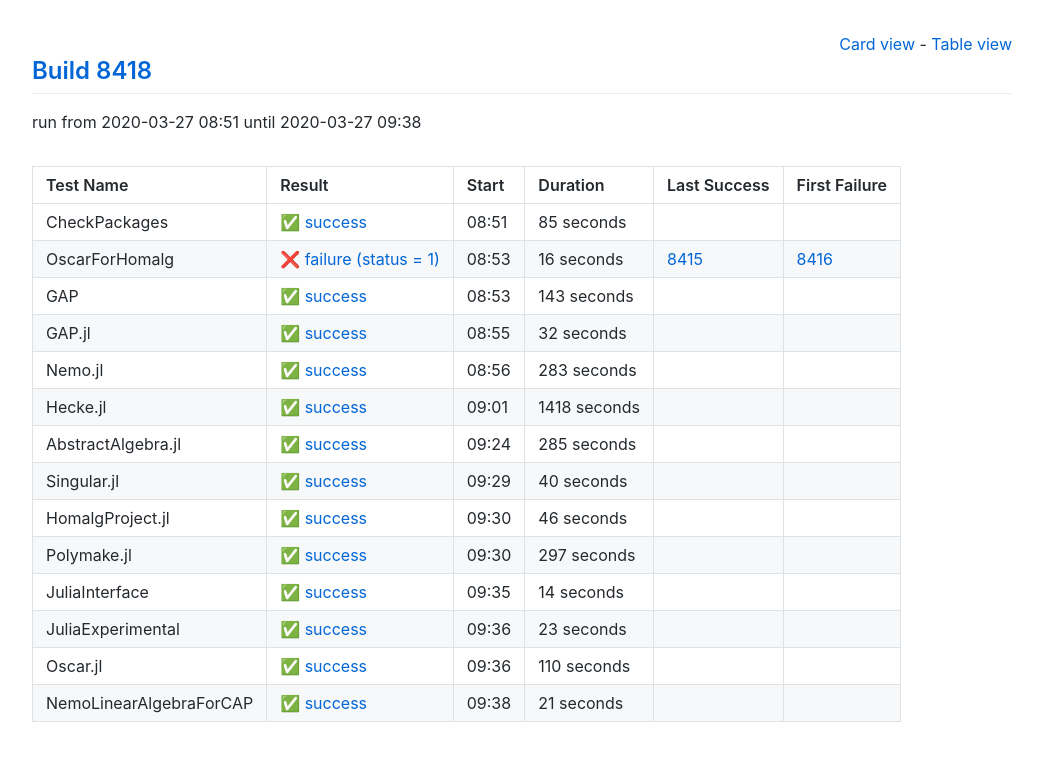
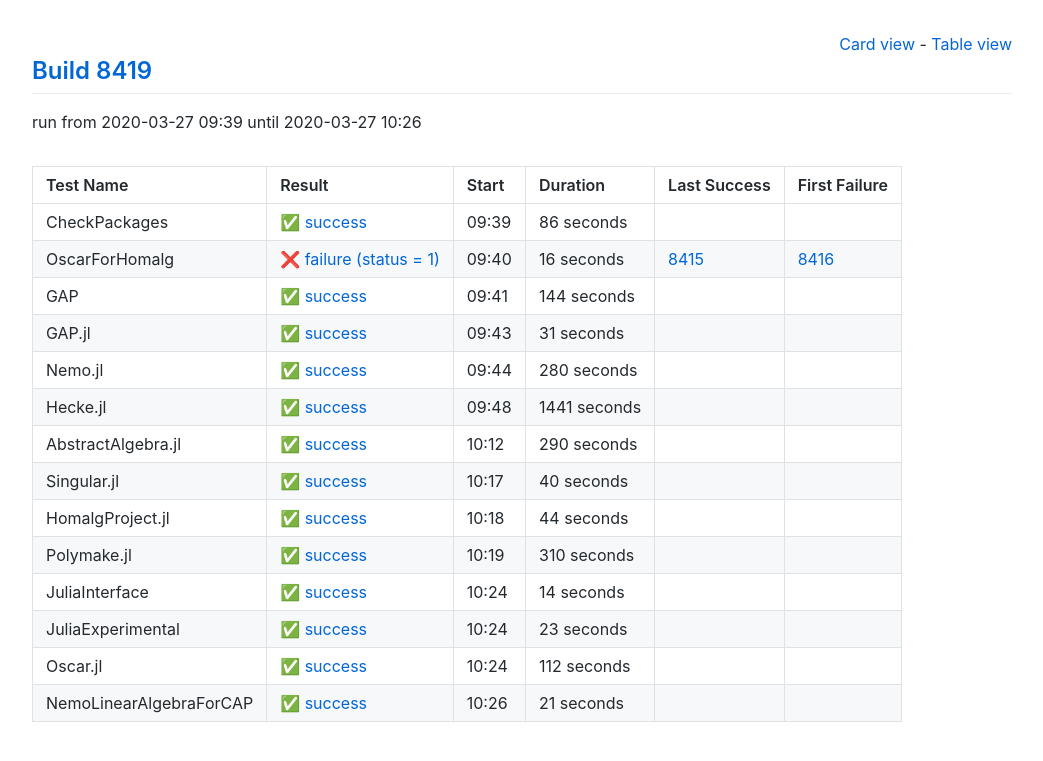
Before and after one commit to oscar-system/oscar-ci-status, a Jekyll site: the page built from table.html, in a window 1280 px wide. Shown: the top 761 px of the page, without its empty margins (118-1161 px from the left). Built offline with Jekyll 4.4.1, drawn with Linux system fonts in a browser that asks for light colours.

Commit message:
Build 8419

```diff
--- a/_data/ci.yml
+++ b/_data/ci.yml
@@ -1,16 +1,16 @@
-build: 8418
-build_url: https://oscarci.mathematik.uni-kl.de/job/oscar/8418/
+build: 8419
+build_url: https://oscarci.mathematik.uni-kl.de/job/oscar/8419/
 job: oscar
 tests:
-- duration: 85
+- duration: 86
   exitcode: 0
   first_failure: false
   first_failure_url: null
   last_success: false
   last_success_url: null
-  log: https://oscarci.mathematik.uni-kl.de/job/oscar/8418/artifact/logs/build-8418/CheckPackages.log
+  log: https://oscarci.mathematik.uni-kl.de/job/oscar/8419/artifact/logs/build-8419/CheckPackages.log
   name: CheckPackages
-  start: 2020-03-27 08:51
+  start: 2020-03-27 09:39
   status: success
   success: true
 - duration: 16
@@ -19,64 +19,64 @@ tests:
   first_failure_url: https://oscarci.mathematik.uni-kl.de/job/oscar/8416/
   last_success: 8415
   last_success_url: https://oscarci.mathematik.uni-kl.de/job/oscar/8415/
-  log: https://oscarci.mathematik.uni-kl.de/job/oscar/8418/artifact/logs/build-8418/OscarForHomalg.log
+  log: https://oscarci.mathematik.uni-kl.de/job/oscar/8419/artifact/logs/build-8419/OscarForHomalg.log
   name: OscarForHomalg
-  start: 2020-03-27 08:53
+  start: 2020-03-27 09:40
   status: failure
   success: false
-- duration: 143
+- duration: 144
   exitcode: 0
   first_failure: false
   first_failure_url: null
   last_success: false
   last_success_url: null
-  log: https://oscarci.mathematik.uni-kl.de/job/oscar/8418/artifact/logs/build-8418/GAP.log
+  log: https://oscarci.mathematik.uni-kl.de/job/oscar/8419/artifact/logs/build-8419/GAP.log
   name: GAP
-  start: 2020-03-27 08:53
+  start: 2020-03-27 09:41
   status: success
   success: true
-- duration: 32
+- duration: 31
   exitcode: 0
   first_failure: false
   first_failure_url: null
   last_success: false
   last_success_url: null
-  log: https://oscarci.mathematik.uni-kl.de/job/oscar/8418/artifact/logs/build-8418/GAP.jl.log
+  log: https://oscarci.mathematik.uni-kl.de/job/oscar/8419/artifact/logs/build-8419/GAP.jl.log
   name: GAP.jl
-  start: 2020-03-27 08:55
+  start: 2020-03-27 09:43
   status: success
   success: true
-- duration: 283
+- duration: 280
   exitcode: 0
   first_failure: false
   first_failure_url: null
   last_success: false
   last_success_url: null
-  log: https://oscarci.mathematik.uni-kl.de/job/oscar/8418/artifact/logs/build-8418/Nemo.jl.log
+  log: https://oscarci.mathematik.uni-kl.de/job/oscar/8419/artifact/logs/build-8419/Nemo.jl.log
   name: Nemo.jl
-  start: 2020-03-27 08:56
+  start: 2020-03-27 09:44
   status: success
   success: true
-- duration: 1418
+- duration: 1441
   exitcode: 0
   first_failure: false
   first_failure_url: null
   last_success: false
   last_success_url: null
-  log: https://oscarci.mathematik.uni-kl.de/job/oscar/8418/artifact/logs/build-8418/Hecke.jl.log
+  log: https://oscarci.mathematik.uni-kl.de/job/oscar/8419/artifact/logs/build-8419/Hecke.jl.log
   name: Hecke.jl
-  start: 2020-03-27 09:01
+  start: 2020-03-27 09:48
   status: success
   success: true
-- duration: 285
+- duration: 290
   exitcode: 0
   first_failure: false
   first_failure_url: null
   last_success: false
   last_success_url: null
-  log: https://oscarci.mathematik.uni-kl.de/job/oscar/8418/artifact/logs/build-8418/AbstractAlgebra.jl.log
+  log: https://oscarci.mathematik.uni-kl.de/job/oscar/8419/artifact/logs/build-8419/AbstractAlgebra.jl.log
   name: AbstractAlgebra.jl
-  start: 2020-03-27 09:24
+  start: 2020-03-27 10:12
   status: success
   success: true
 - duration: 40
@@ -85,31 +85,31 @@ tests:
   first_failure_url: null
   last_success: false
   last_success_url: null
-  log: https://oscarci.mathematik.uni-kl.de/job/oscar/8418/artifact/logs/build-8418/Singular.jl.log
+  log: https://oscarci.mathematik.uni-kl.de/job/oscar/8419/artifact/logs/build-8419/Singular.jl.log
   name: Singular.jl
-  start: 2020-03-27 09:29
+  start: 2020-03-27 10:17
   status: success
   success: true
-- duration: 46
+- duration: 44
   exitcode: 0
   first_failure: false
   first_failure_url: null
   last_success: false
   last_success_url: null
-  log: https://oscarci.mathematik.uni-kl.de/job/oscar/8418/artifact/logs/build-8418/HomalgProject.jl.log
+  log: https://oscarci.mathematik.uni-kl.de/job/oscar/8419/artifact/logs/build-8419/HomalgProject.jl.log
   name: HomalgProject.jl
-  start: 2020-03-27 09:30
+  start: 2020-03-27 10:18
   status: success
   success: true
-- duration: 297
+- duration: 310
   exitcode: 0
   first_failure: false
   first_failure_url: null
   last_success: false
   last_success_url: null
-  log: https://oscarci.mathematik.uni-kl.de/job/oscar/8418/artifact/logs/build-8418/Polymake.jl.log
+  log: https://oscarci.mathematik.uni-kl.de/job/oscar/8419/artifact/logs/build-8419/Polymake.jl.log
   name: Polymake.jl
-  start: 2020-03-27 09:30
+  start: 2020-03-27 10:19
   status: success
   success: true
 - duration: 14
@@ -118,9 +118,9 @@ tests:
   first_failure_url: null
   last_success: false
   last_success_url: null
-  log: https://oscarci.mathematik.uni-kl.de/job/oscar/8418/artifact/logs/build-8418/JuliaInterface.log
+  log: https://oscarci.mathematik.uni-kl.de/job/oscar/8419/artifact/logs/build-8419/JuliaInterface.log
   name: JuliaInterface
-  start: 2020-03-27 09:35
+  start: 2020-03-27 10:24
   status: success
   success: true
 - duration: 23
@@ -129,20 +129,20 @@ tests:
   first_failure_url: null
   last_success: false
   last_success_url: null
-  log: https://oscarci.mathematik.uni-kl.de/job/oscar/8418/artifact/logs/build-8418/JuliaExperimental.log
+  log: https://oscarci.mathematik.uni-kl.de/job/oscar/8419/artifact/logs/build-8419/JuliaExperimental.log
   name: JuliaExperimental
-  start: 2020-03-27 09:36
+  start: 2020-03-27 10:24
   status: success
   success: true
-- duration: 110
+- duration: 112
   exitcode: 0
   first_failure: false
   first_failure_url: null
   last_success: false
   last_success_url: null
-  log: https://oscarci.mathematik.uni-kl.de/job/oscar/8418/artifact/logs/build-8418/Oscar.jl.log
+  log: https://oscarci.mathematik.uni-kl.de/job/oscar/8419/artifact/logs/build-8419/Oscar.jl.log
   name: Oscar.jl
-  start: 2020-03-27 09:36
+  start: 2020-03-27 10:24
   status: success
   success: true
 - duration: 21
@@ -151,8 +151,8 @@ tests:
   first_failure_url: null
   last_success: false
   last_success_url: null
-  log: https://oscarci.mathematik.uni-kl.de/job/oscar/8418/artifact/logs/build-8418/NemoLinearAlgebraForCAP.log
+  log: https://oscarci.mathematik.uni-kl.de/job/oscar/8419/artifact/logs/build-8419/NemoLinearAlgebraForCAP.log
   name: NemoLinearAlgebraForCAP
-  start: 2020-03-27 09:38
+  start: 2020-03-27 10:26
   status: success
   success: true
```
Also changed, not shown: README.md.
